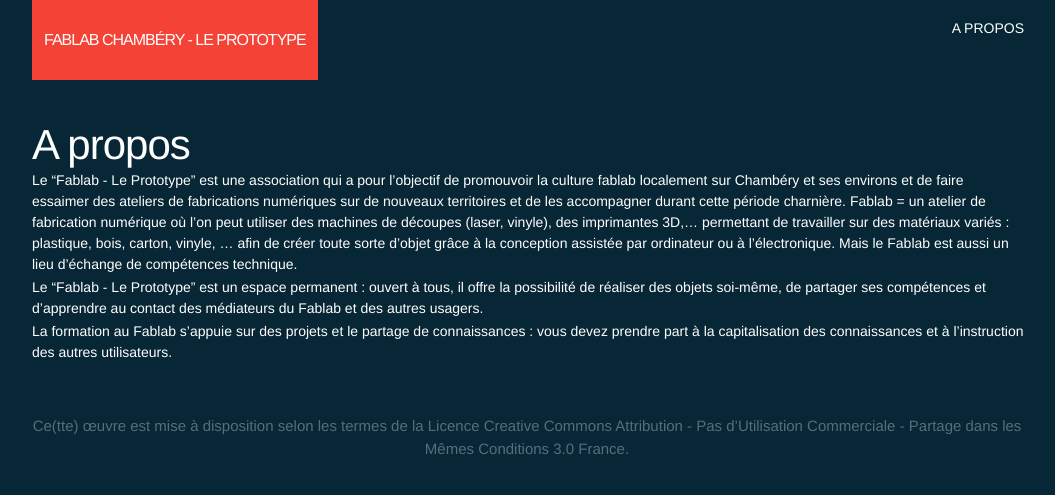
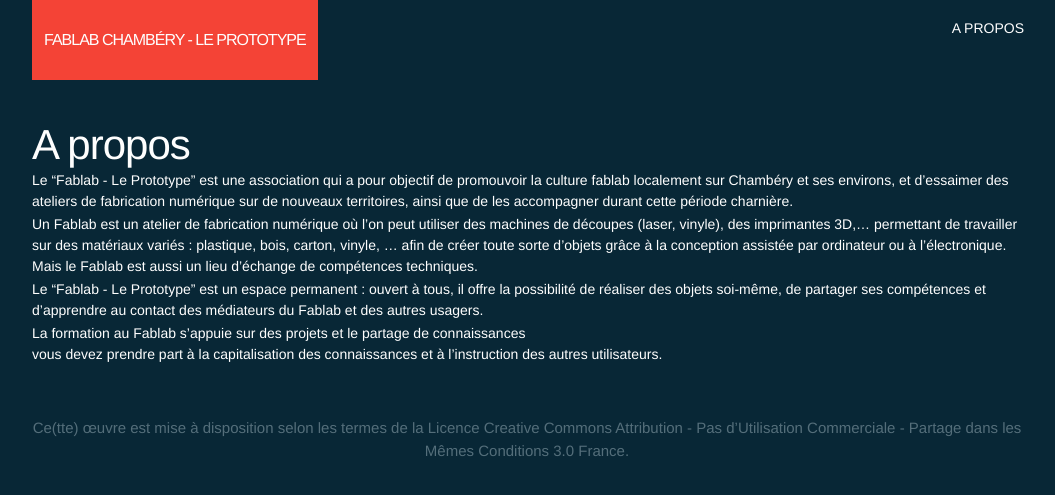
Before and after one commit to fablab-leprototype/fablab-leprototype.github.io, a Jekyll site: the page built from about.md, in a window 1280 px wide. Shown: the top 495 px of the page, without its empty margins (112-1167 px from the left). Built offline with Jekyll 4.4.1, drawn with Linux system fonts in a browser that asks for light colours.

Commit message:
relecture Juraj

```diff
--- a/about.md
+++ b/about.md
@@ -4,8 +4,22 @@
 permalink: /about/
 ---
 
-Le "Fablab - Le Prototype" est une association qui a pour l'objectif de promouvoir la culture fablab localement sur Chambéry et ses environs et de faire essaimer des ateliers de fabrications numériques sur de nouveaux territoires et de les accompagner durant cette période charnière. Fablab = un atelier de fabrication numérique où l’on peut utiliser des machines de découpes (laser, vinyle), des imprimantes 3D,… permettant de travailler sur des matériaux variés : plastique, bois, carton, vinyle, … afin de créer toute sorte d’objet grâce à la conception assistée par ordinateur ou à l’électronique. Mais le Fablab est aussi un lieu d’échange de compétences technique.
+Le "Fablab - Le Prototype" est une association qui a pour objectif de
+promouvoir la culture fablab localement sur Chambéry et ses environs, et
+d'essaimer des ateliers de fabrication numérique sur de nouveaux territoires,
+ainsi que de les accompagner durant cette période charnière.
 
-Le "Fablab - Le Prototype" est un espace permanent : ouvert à tous, il offre la possibilité de réaliser des objets soi-même, de partager ses compétences et d’apprendre au contact des médiateurs du Fablab et des autres usagers.
+Un Fablab est un atelier de fabrication numérique où l’on peut utiliser des
+machines de découpes (laser, vinyle), des imprimantes 3D,… permettant de
+travailler sur des matériaux variés : plastique, bois, carton, vinyle, … afin
+de créer toute sorte d’objets grâce à la conception assistée par ordinateur ou à
+l’électronique. Mais le Fablab est aussi un lieu d’échange de compétences
+techniques.
 
-La formation au Fablab s’appuie sur des projets et le partage de connaissances : vous devez prendre part à la capitalisation des connaissances et à l’instruction des autres utilisateurs.
+Le "Fablab - Le Prototype" est un espace permanent : ouvert à tous, il offre la
+possibilité de réaliser des objets soi-même, de partager ses compétences et
+d’apprendre au contact des médiateurs du Fablab et des autres usagers.
+
+La formation au Fablab s’appuie sur des projets et le partage de connaissances
+: vous devez prendre part à la capitalisation des connaissances et à
+l’instruction des autres utilisateurs.
--- a/index.html
+++ b/index.html
@@ -14,7 +14,7 @@
         <div class="block glass">
             <div class="block-body">
                 <h2>Fablab Le Prototype</h2>
-                <p class="grey-text">Est une association qui a pour l'objectif de promouvoir la culture fablab localement sur Chambéry et ses environs et de faire essaimer des ateliers de fabrications numériques sur de nouveaux territoires et de les accompagner durant cette période charnière.<br/>Fablab = un atelier de fabrication numérique où l’on peut utiliser des machines de découpes, des imprimantes 3D,… permettant de travailler sur des matériaux variés : plastique, bois, carton, vinyle, … afin de créer toute sorte d’objet grâce à la conception assistée par ordinateur ou à l’électronique.</p>
+                <p class="grey-text">Est une association qui a pour objectif de promouvoir la culture fablab localement sur Chambéry et ses environs, et d'essaimer des ateliers de fabrication numérique sur de nouveaux territoires, ainsi que de les accompagner durant cette période charnière.<br/>Un Fablab est un atelier de fabrication numérique où l’on peut utiliser des machines de découpes, des imprimantes 3D,… permettant de travailler sur des matériaux variés : plastique, bois, carton, vinyle, … afin de créer toute sorte d’objets grâce à la conception assistée par ordinateur ou à l’électronique.</p>
             </div>
         </div>
       </div>
```
